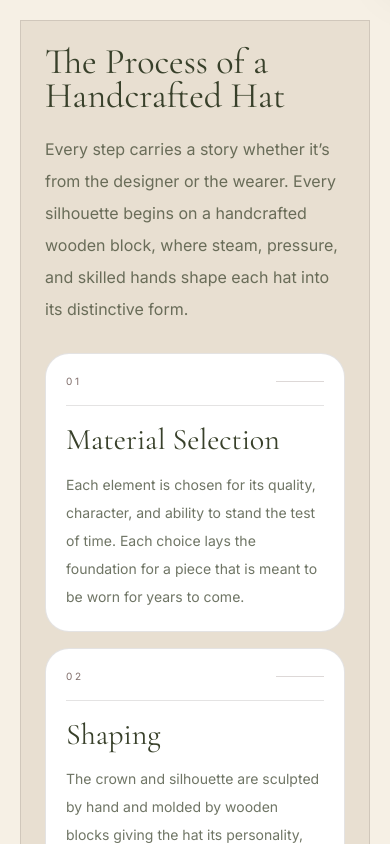
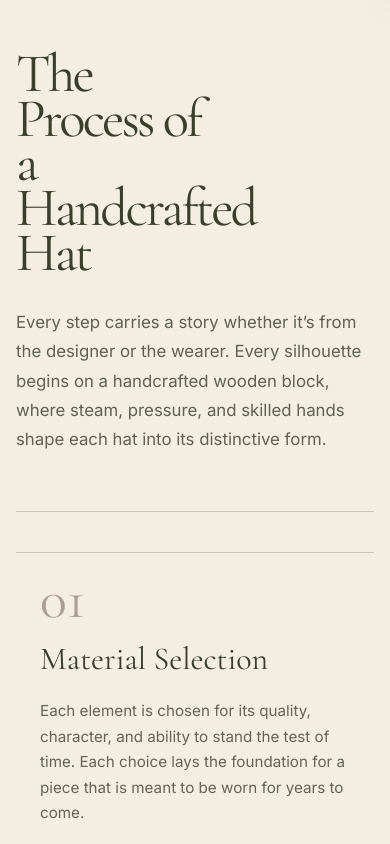
Before and after one commit to caliphsafe/elore-atelier, a Next.js app: page /studio in a window 390 px wide. Shown: the part 880-1724 px from the top of the page. Built offline with nearby package versions, Linux system fonts and the light colour scheme.

Commit message:
Add files via upload

```diff
--- a/app/globals.css
+++ b/app/globals.css
@@ -3623,3 +3623,369 @@ a[class*="rounded-full"] {
     padding: 1.4rem 1rem !important;
   }
 }
+
+
+/* =========================================================
+   ELÖRE V27 — ATELIER CONTENT EDITORIAL OVERHAUL
+   Existing copy + existing imagery only.
+   ========================================================= */
+
+.atelier-process {
+  position: relative;
+  overflow: hidden;
+  background: var(--elore-v7-bone);
+  color: var(--elore-v7-olive-deep);
+}
+
+.atelier-process__inner {
+  padding: clamp(4rem, 7vw, 7rem) 3rem;
+}
+
+.atelier-process__lead {
+  display: grid;
+  grid-template-columns: minmax(0,.88fr) minmax(0,1.12fr);
+  gap: clamp(2rem,5vw,6rem);
+  align-items: end;
+  padding-bottom: clamp(3rem,5vw,5rem);
+  border-bottom: 1px solid rgba(56,64,42,.22);
+}
+
+.atelier-process__lead h2 {
+  max-width: 8ch;
+  margin: 0;
+  font-size: clamp(4rem,6.4vw,7.2rem);
+  line-height: .82;
+  letter-spacing: -.05em;
+  color: #38402A;
+}
+
+.atelier-process__lead p {
+  max-width: 44rem;
+  margin: 0 0 .5rem;
+  font-size: 1.05rem;
+  line-height: 1.75;
+  color: rgba(56,64,42,.80);
+}
+
+.atelier-process__journey {
+  display: grid;
+  grid-template-columns: repeat(12,minmax(0,1fr));
+  margin-top: clamp(2.5rem,5vw,5rem);
+}
+
+.atelier-process__step {
+  position: relative;
+  min-height: 250px;
+  padding: 1.5rem 1.5rem 2rem;
+  border-top: 1px solid rgba(56,64,42,.22);
+}
+
+.atelier-process__step--1,
+.atelier-process__step--3,
+.atelier-process__step--5 {
+  grid-column: 1 / span 7;
+}
+
+.atelier-process__step--2,
+.atelier-process__step--4,
+.atelier-process__step--6 {
+  grid-column: 6 / span 7;
+  margin-top: -1px;
+  padding-left: clamp(3rem,6vw,7rem);
+}
+
+.atelier-process__step--2,
+.atelier-process__step--5 {
+  background: var(--elore-v7-sand);
+}
+
+.atelier-process__step--3,
+.atelier-process__step--6 {
+  background: #38402A;
+  color: var(--elore-v7-bone);
+}
+
+.atelier-process__number {
+  display: block;
+  font-size: clamp(3.5rem,5vw,5.5rem);
+  line-height: .8;
+  color: rgba(74,51,43,.42);
+}
+
+.atelier-process__step--3 .atelier-process__number,
+.atelier-process__step--6 .atelier-process__number {
+  color: rgba(244,237,226,.45);
+}
+
+.atelier-process__step-copy {
+  display: grid;
+  grid-template-columns: minmax(0,.72fr) minmax(0,1.28fr);
+  gap: 1.5rem;
+  align-items: start;
+  margin-top: 1.4rem;
+}
+
+.atelier-process__step h3 {
+  margin: 0;
+  color: inherit;
+  font-size: clamp(2rem,3vw,3.4rem);
+  line-height: .95;
+}
+
+.atelier-process__step p {
+  margin: 0;
+  color: rgba(56,64,42,.78);
+  font-size: .95rem;
+  line-height: 1.68;
+}
+
+.atelier-process__step--3 p,
+.atelier-process__step--6 p {
+  color: rgba(244,237,226,.82);
+}
+
+/* MATERIALS */
+.atelier-materials {
+  background: var(--elore-v7-sand);
+  color: #38402A;
+  overflow: hidden;
+}
+
+.atelier-materials__inner {
+  padding: clamp(4rem,7vw,7rem) 3rem clamp(5rem,8vw,8rem);
+}
+
+.atelier-materials__title {
+  display: flex;
+  justify-content: flex-end;
+  padding-bottom: clamp(2.5rem,4vw,4rem);
+}
+
+.atelier-materials__title h2 {
+  max-width: 7ch;
+  margin: 0;
+  font-size: clamp(4.2rem,7vw,7.8rem);
+  line-height: .8;
+  letter-spacing: -.055em;
+  color: #38402A;
+  text-align: right;
+}
+
+.atelier-materials__layout {
+  display: grid;
+  grid-template-columns: repeat(12,minmax(0,1fr));
+  gap: clamp(1.5rem,3vw,3rem);
+  align-items: start;
+}
+
+.atelier-material {
+  display: grid;
+  gap: 1.25rem;
+}
+
+.atelier-material--1 {
+  grid-column: 1 / span 7;
+}
+
+.atelier-material--2 {
+  grid-column: 8 / span 5;
+  margin-top: 8rem;
+}
+
+.atelier-material--3 {
+  grid-column: 2 / span 5;
+  margin-top: -1rem;
+}
+
+.atelier-material--4 {
+  grid-column: 7 / span 6;
+  margin-top: 4rem;
+}
+
+.atelier-material__image {
+  position: relative;
+  overflow: hidden;
+  min-height: 420px;
+  background: var(--elore-v7-bone);
+}
+
+.atelier-material--1 .atelier-material__image {
+  min-height: 560px;
+  clip-path: polygon(0 0,100% 3%,96% 100%,3% 96%);
+}
+
+.atelier-material--2 .atelier-material__image {
+  min-height: 430px;
+  clip-path: polygon(3% 0,100% 0,97% 100%,0 96%);
+}
+
+.atelier-material--3 .atelier-material__image {
+  min-height: 440px;
+  clip-path: polygon(0 3%,97% 0,100% 96%,4% 100%);
+}
+
+.atelier-material--4 .atelier-material__image {
+  min-height: 520px;
+  clip-path: polygon(4% 0,100% 4%,96% 100%,0 97%);
+}
+
+.atelier-material__copy {
+  max-width: 38rem;
+}
+
+.atelier-material__copy h3 {
+  margin: 0;
+  font-size: clamp(2.3rem,3.3vw,3.8rem);
+  line-height: .94;
+  color: #38402A;
+}
+
+.atelier-material__copy p {
+  margin: .9rem 0 0;
+  font-size: .95rem;
+  line-height: 1.7;
+  color: rgba(56,64,42,.82);
+}
+
+/* CLOSE */
+.atelier-close {
+  position: relative;
+  overflow: hidden;
+  background: #38402A;
+  color: var(--elore-v7-bone);
+}
+
+.atelier-close::after {
+  content: "";
+  position: absolute;
+  right: -12%;
+  top: -35%;
+  width: 42%;
+  height: 175%;
+  background: var(--elore-v7-sand);
+  opacity: .14;
+  transform: skewX(-12deg);
+}
+
+.atelier-close__inner {
+  position: relative;
+  z-index: 1;
+  display: grid;
+  grid-template-columns: minmax(0,1.25fr) minmax(0,.75fr);
+  gap: clamp(2.5rem,5vw,6rem);
+  align-items: end;
+  padding: clamp(4rem,7vw,6.5rem) 3rem;
+}
+
+.atelier-close__copy h2 {
+  max-width: 10ch;
+  margin: 0;
+  font-size: clamp(3.8rem,6vw,6.7rem);
+  line-height: .84;
+  color: var(--elore-v7-bone);
+}
+
+.atelier-close__copy p {
+  max-width: 43rem;
+  margin: 1.5rem 0 0;
+  color: rgba(244,237,226,.82);
+  line-height: 1.7;
+}
+
+.atelier-close__actions {
+  display: flex;
+  flex-direction: column;
+  gap: .85rem;
+  align-items: flex-start;
+}
+
+@media (max-width: 900px) {
+  .atelier-process__lead,
+  .atelier-close__inner {
+    grid-template-columns: 1fr;
+  }
+
+  .atelier-process__journey,
+  .atelier-materials__layout {
+    display: grid;
+    grid-template-columns: 1fr 1fr;
+    gap: 1.5rem;
+  }
+
+  .atelier-process__step,
+  .atelier-process__step--1,
+  .atelier-process__step--2,
+  .atelier-process__step--3,
+  .atelier-process__step--4,
+  .atelier-process__step--5,
+  .atelier-process__step--6,
+  .atelier-material,
+  .atelier-material--1,
+  .atelier-material--2,
+  .atelier-material--3,
+  .atelier-material--4 {
+    grid-column: auto;
+    margin-top: 0;
+  }
+
+  .atelier-process__step--2,
+  .atelier-process__step--4,
+  .atelier-process__step--6 {
+    padding-left: 1.5rem;
+  }
+
+  .atelier-process__step-copy {
+    grid-template-columns: 1fr;
+  }
+
+  .atelier-materials__title {
+    justify-content: flex-start;
+  }
+
+  .atelier-materials__title h2 {
+    text-align: left;
+  }
+
+  .atelier-material__image,
+  .atelier-material--1 .atelier-material__image,
+  .atelier-material--2 .atelier-material__image,
+  .atelier-material--3 .atelier-material__image,
+  .atelier-material--4 .atelier-material__image {
+    min-height: 390px;
+  }
+}
+
+@media (max-width: 600px) {
+  .atelier-process__inner,
+  .atelier-materials__inner,
+  .atelier-close__inner {
+    padding-left: 1rem;
+    padding-right: 1rem;
+  }
+
+  .atelier-process__journey,
+  .atelier-materials__layout {
+    grid-template-columns: 1fr;
+  }
+
+  .atelier-process__lead h2,
+  .atelier-materials__title h2 {
+    font-size: clamp(3.4rem,14vw,5.2rem);
+  }
+
+  .atelier-process__step {
+    min-height: auto;
+  }
+
+  .atelier-material__image,
+  .atelier-material--1 .atelier-material__image,
+  .atelier-material--2 .atelier-material__image,
+  .atelier-material--3 .atelier-material__image,
+  .atelier-material--4 .atelier-material__image {
+    min-height: 320px;
+  }
+
+  .atelier-close__copy h2 {
+    font-size: clamp(3.2rem,13vw,4.7rem);
+  }
+}
--- a/app/studio/page.tsx
+++ b/app/studio/page.tsx
@@ -99,15 +99,13 @@ export default function StudioPage() {
         </div>
       </section>
 
-      <section className="bg-brand-bone px-5 py-8 md:px-8 md:py-10 lg:px-12">
-        <div className="editorial-container">
-          <div className="overflow-hidden rounded-luxe border thin-border bg-brand-sand/45 shadow-soft">
-            <div className="grid gap-7 p-6 md:p-8 lg:p-10">
-              <div className="grid gap-5 lg:grid-cols-[0.92fr_1.08fr] lg:items-end">
-                <h2 className="serif-display max-w-3xl text-4xl leading-tight text-brand-ink md:text-6xl">
+      <section className="atelier-process">
+        <div className="editorial-container atelier-process__inner">
+          <div className="atelier-process__lead">
+            <h2 className="serif-display">
               The Process of a Handcrafted Hat
             </h2>
-                <p className="max-w-3xl text-base leading-8 text-brand-ink/72 md:text-lg lg:pb-2">
+            <p>
               Every step carries a story whether it’s from the designer or the
               wearer. Every silhouette begins on a handcrafted wooden block,
               where steam, pressure, and skilled hands shape each hat into its
@@ -115,63 +113,18 @@ export default function StudioPage() {
             </p>
           </div>
 
-              <div className="grid gap-4 md:grid-cols-2 xl:grid-cols-3">
-                {processSteps.map((step) => (
+          <div className="atelier-process__journey">
+            {processSteps.map((step, index) => (
               <article
                 key={step.title}
-                    className="flex h-full flex-col rounded-[1.5rem] border thin-border bg-white p-5 shadow-soft md:p-6"
+                className={`atelier-process__step atelier-process__step--${index + 1}`}
               >
-                    <div className="mb-5 flex items-center justify-between border-b thin-border pb-4">
-                      <span className="text-[10px] uppercase tracking-[0.28em] text-brand-mocha/75">
+                <span className="atelier-process__number serif-display">
                   {step.number}
                 </span>
-                      <span className="h-px w-12 bg-brand-mocha/20" />
-                    </div>
-                    <h3 className="serif-display text-3xl leading-tight text-brand-ink md:text-4xl">
-                      {step.title}
-                    </h3>
-                    <p className="mt-4 text-sm leading-7 text-brand-ink/72 md:text-base">
-                      {step.text}
-                    </p>
-                  </article>
-                ))}
-              </div>
-            </div>
-          </div>
-        </div>
-      </section>
-
-      <section className="px-5 py-8 md:px-8 md:py-10 lg:px-12">
-        <div className="editorial-container">
-          <div className="mb-7 max-w-3xl md:mb-9">
-            <h2 className="serif-display text-4xl leading-tight text-brand-ink md:text-6xl">
-              Timeless Materials
-            </h2>
-          </div>
-
-          <div className="grid gap-5 lg:grid-cols-2">
-            {timelessMaterials.map((material) => (
-              <article
-                key={material.title}
-                className="grid overflow-hidden rounded-luxe border thin-border bg-white shadow-soft md:grid-cols-[0.95fr_1.05fr]"
-              >
-                <div className="relative min-h-[260px] overflow-hidden bg-[#f7f1ea] md:min-h-[340px]">
-                  <Image
-                    src={material.image}
-                    alt={material.alt}
-                    fill
-                    sizes="(max-width: 1024px) 100vw, 35vw"
-                    className="object-cover transition duration-700 hover:scale-[1.03]"
-                  />
-                </div>
-
-                <div className="flex flex-col justify-center p-6 md:p-7">
-                  <h3 className="serif-display text-3xl leading-tight text-brand-ink md:text-4xl">
-                    {material.title}
-                  </h3>
-                  <p className="mt-4 text-sm leading-7 text-brand-ink/72 md:text-base">
-                    {material.text}
-                  </p>
+                <div className="atelier-process__step-copy">
+                  <h3 className="serif-display">{step.title}</h3>
+                  <p>{step.text}</p>
                 </div>
               </article>
             ))}
@@ -179,36 +132,58 @@ export default function StudioPage() {
         </div>
       </section>
 
-      <section className="px-5 pb-16 pt-8 md:px-8 md:pb-20 md:pt-10 lg:px-12">
-        <div className="editorial-container">
-          <div className="overflow-hidden rounded-luxe border thin-border bg-white shadow-soft">
-            <div className="grid gap-7 p-6 md:p-8 lg:grid-cols-[1.1fr_0.9fr] lg:p-10">
-              <div>
-                <h2 className="serif-display max-w-2xl text-4xl leading-tight text-brand-ink md:text-5xl">
+      <section className="atelier-materials">
+        <div className="editorial-container atelier-materials__inner">
+          <div className="atelier-materials__title">
+            <h2 className="serif-display">Timeless Materials</h2>
+          </div>
+
+          <div className="atelier-materials__layout">
+            {timelessMaterials.map((material, index) => (
+              <article
+                key={material.title}
+                className={`atelier-material atelier-material--${index + 1}`}
+              >
+                <div className="atelier-material__image">
+                  <Image
+                    src={material.image}
+                    alt={material.alt}
+                    fill
+                    sizes="(max-width: 1024px) 100vw, 44vw"
+                    className="object-cover"
+                  />
+                </div>
+
+                <div className="atelier-material__copy">
+                  <h3 className="serif-display">{material.title}</h3>
+                  <p>{material.text}</p>
+                </div>
+              </article>
+            ))}
+          </div>
+        </div>
+      </section>
+
+      <section className="atelier-close">
+        <div className="editorial-container atelier-close__inner">
+          <div className="atelier-close__copy">
+            <h2 className="serif-display">
               Discover the collection or begin a custom commission.
             </h2>
-                <p className="mt-5 max-w-xl text-base leading-8 text-brand-ink/72">
+            <p>
               The atelier offers a deeper understanding of the craft behind
               the work. The next step is to explore the collection or move
               into a more personal custom experience.
             </p>
           </div>
 
-              <div className="flex flex-col justify-center gap-4">
-                <Link
-                  href="/shop"
-                  className="inline-flex w-fit rounded-full bg-brand-ink px-6 py-3 text-xs uppercase tracking-[0.24em] text-brand-white transition hover:bg-brand-mocha"
-                >
+          <div className="atelier-close__actions">
+            <Link href="/shop" className="btn-light">
               Shop the Collection
             </Link>
-                <Link
-                  href="/custom"
-                  className="inline-flex w-fit rounded-full border border-brand-ink px-6 py-3 text-xs uppercase tracking-[0.24em] text-brand-ink transition hover:border-brand-mocha hover:text-brand-mocha"
-                >
+            <Link href="/custom" className="btn-outline-light">
               Begin a Custom Hat
             </Link>
-              </div>
-            </div>
           </div>
         </div>
       </section>
```
Lines whose indentation alone changed are shown as unchanged.
